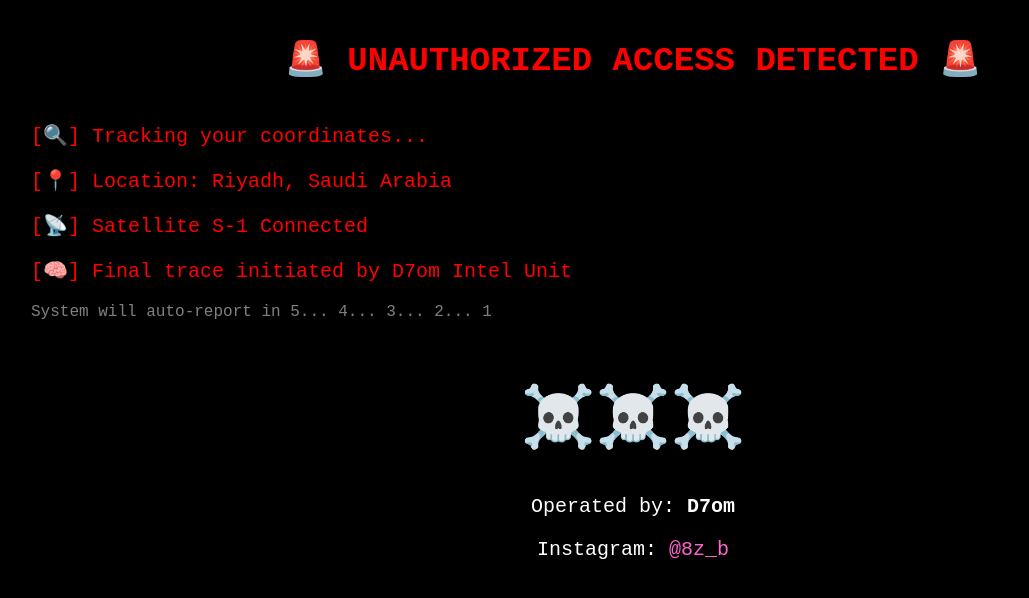
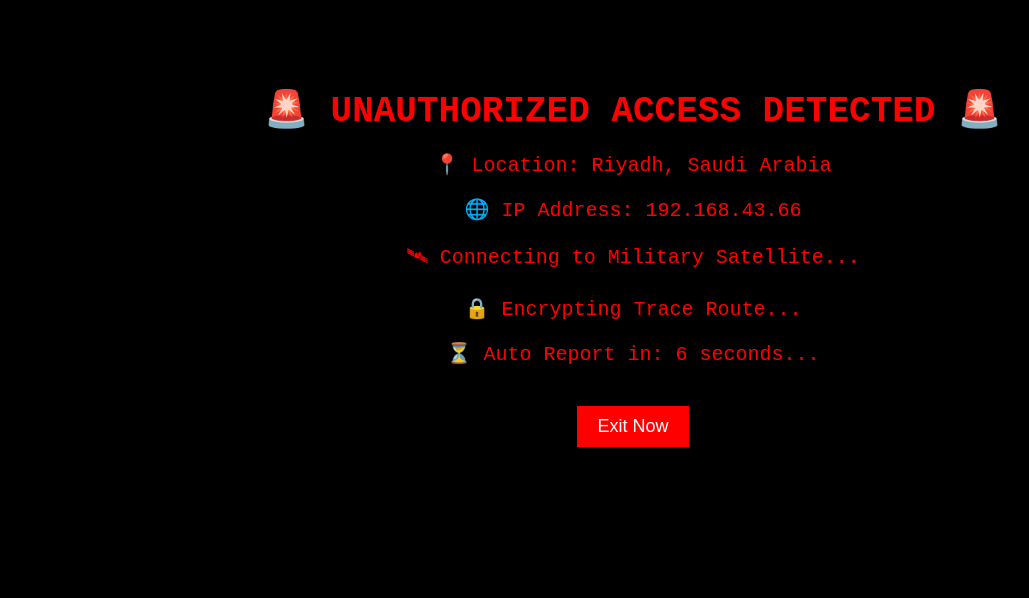
Before and after one commit to Da7mo5/dhhom-alert, a plain HTML site: page index.html in a window 1280 px wide. Shown: the whole page, without its empty margins (7-1036 px from the left). Drawn offline with Linux system fonts and the light colour scheme.

Commit message:
Update index.html

```diff
--- a/index.html
+++ b/index.html
@@ -2,49 +2,92 @@
 <html lang="en">
 <head>
   <meta charset="UTF-8" />
-  <title>D7om Terminal</title>
+  <title>🚨 Dhhom Alert</title>
   <style>
     body {
       background-color: black;
       color: red;
-      font-family: monospace;
-      font-size: 20px;
-      padding: 30px;
+      font-family: 'Courier New', monospace;
+      text-align: center;
+      padding-top: 80px;
     }
     .warning {
-      font-size: 34px;
+      font-size: 36px;
+      font-weight: bold;
       color: #ff0000;
       animation: blink 1s infinite;
-      font-weight: bold;
-      text-align: center;
     }
     @keyframes blink {
       0%, 100% { opacity: 1; }
       50% { opacity: 0; }
     }
-    .small { font-size: 16px; color: gray; }
-    .footer {
-      text-align: center;
+    .log {
+      margin-top: 20px;
+      font-size: 20px;
+    }
+    .button {
+      margin-top: 40px;
+      background-color: red;
+      color: white;
+      font-size: 18px;
+      padding: 10px 20px;
+      border: none;
+      cursor: not-allowed;
+    }
+    .final {
       margin-top: 60px;
+      font-size: 28px;
+      color: white;
     }
-    .footer h1 { font-size: 60px; }
-    .footer p { color: white; }
-    a { color: #ff66cc; text-decoration: none; }
+    .skull {
+      font-size: 80px;
+      color: white;
+    }
   </style>
 </head>
 <body>
   <div class="warning">🚨 UNAUTHORIZED ACCESS DETECTED 🚨</div>
-  <br />
-  <p>[🔍] Tracking your coordinates...</p>
-  <p>[📍] Location: Riyadh, Saudi Arabia</p>
-  <p>[📡] Satellite S-1 Connected</p>
-  <p>[🧠] Final trace initiated by D7om Intel Unit</p>
-  <p class="small">System will auto-report in 5... 4... 3... 2... 1</p>
+  <div class="log">
+    <p>📍 Location: Riyadh, Saudi Arabia</p>
+    <p>🌐 IP Address: 192.168.43.66</p>
+    <p>🛰 Connecting to Military Satellite...</p>
+    <p>🔒 Encrypting Trace Route...</p>
+  </div>
 
-  <div class="footer">
-    <h1>☠️☠️☠️</h1>
-    <p>Operated by: <b>D7om</b></p>
-    <p>Instagram: <a href="https://instagram.com/8z_b" target="_blank">@8z_b</a></p>
+  <div id="countdown" class="log"></div>
+
+  <button class="button">Exit Now</button>
+
+  <div id="final" class="final" style="display:none;">
+    <div class="skull">☠️</div>
+    <p>Operated by <span style="color:#00ffff; font-weight:bold;">d7oom</span></p>
+    <p>Redirecting to Instagram...</p>
   </div>
+
+  <script>
+    let countdown = 10;
+    const countdownDiv = document.getElementById('countdown');
+    const finalDiv = document.getElementById('final');
+
+    const interval = setInterval(() => {
+      countdownDiv.innerHTML = `⏳ Auto Report in: ${countdown} seconds...`;
+      countdown--;
+      if (countdown < 0) {
+        clearInterval(interval);
+        countdownDiv.innerHTML = "💀 FINAL WARNING SENT TO CYBER FORCE 💀";
+        document.body.innerHTML += `<h1 class="warning">⚠️ DO NOT CLOSE THIS PAGE ⚠️</h1>`;
+
+        // Show skull and d7oom name
+        setTimeout(() => {
+          finalDiv.style.display = 'block';
+        }, 2000);
+
+        // Redirect to Instagram after 5 seconds
+        setTimeout(() => {
+          window.location.href = "https://instagram.com/8z_b";
+        }, 5000);
+      }
+    }, 1000);
+  </script>
 </body>
 </html>
```
